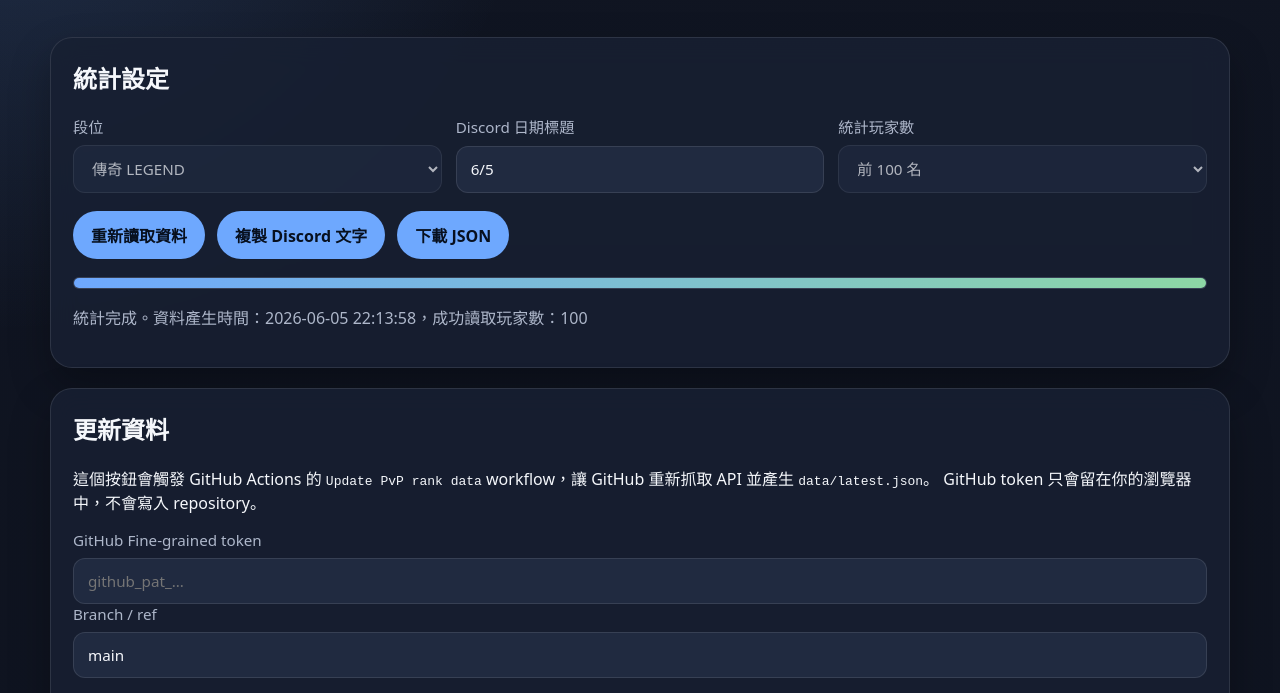
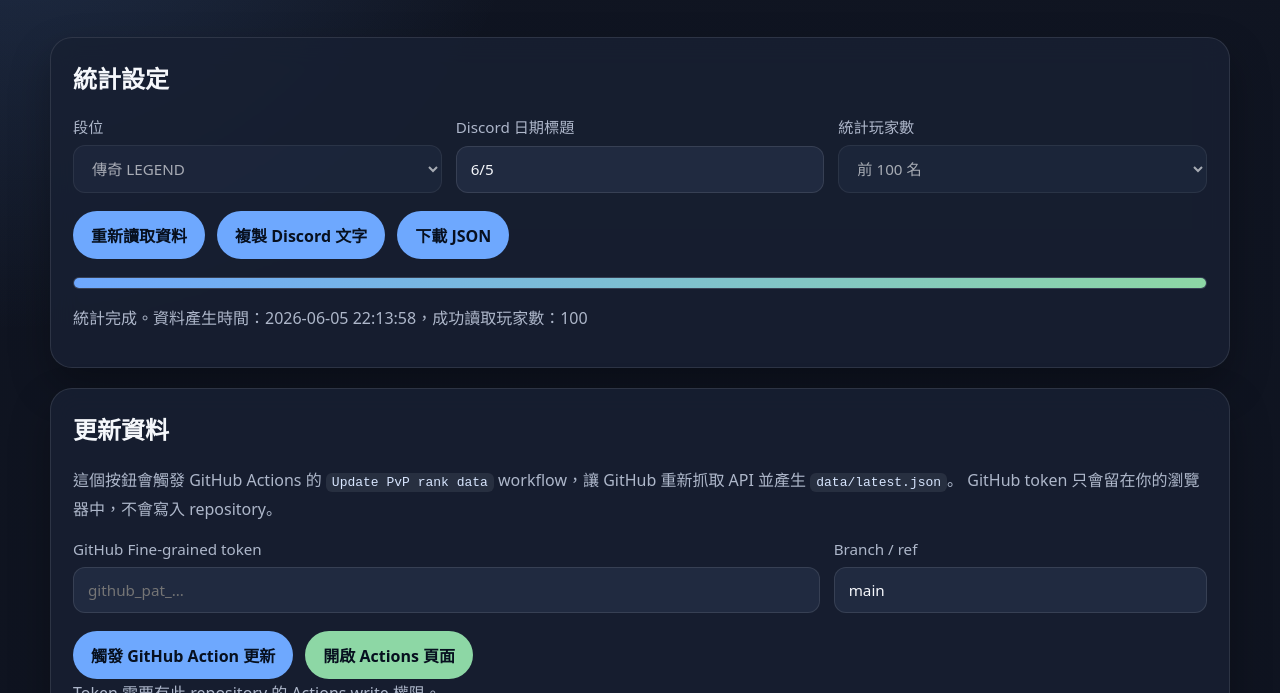
Before and after one commit to mti0224/LRpvprank, a plain HTML site: page index.html in a window 1280 px wide. Shown: the part 211-904 px from the top of the page. Drawn offline with Linux system fonts and the light colour scheme.

Commit message:
Style workflow trigger panel

```diff
--- a/assets/style.css
+++ b/assets/style.css
@@ -50,13 +50,29 @@ h1 {
 
 .subtitle,
 #statusText,
-.site-footer {
+.site-footer,
+.hint {
   color: var(--muted);
 }
 
+.subtitle,
+.hint {
+  line-height: 1.75;
+}
+
 .subtitle {
-  line-height: 1.75;
   max-width: 760px;
+}
+
+.hint {
+  margin-top: 0;
+}
+
+code {
+  color: #d8e6ff;
+  background: rgba(255, 255, 255, 0.08);
+  border-radius: 6px;
+  padding: 2px 6px;
 }
 
 .page {
@@ -78,10 +94,15 @@ h1 {
   margin-top: 0;
 }
 
-.form-grid {
+.form-grid,
+.token-grid {
   display: grid;
   grid-template-columns: repeat(3, minmax(0, 1fr));
   gap: 14px;
+}
+
+.token-grid {
+  grid-template-columns: 2fr 1fr;
 }
 
 label {
@@ -94,7 +115,8 @@ label {
 select,
 input,
 textarea,
-button {
+button,
+.button-link {
   font: inherit;
 }
 
@@ -116,6 +138,11 @@ textarea:focus {
   border-color: var(--accent);
 }
 
+select:disabled,
+input:disabled {
+  opacity: 0.65;
+}
+
 .button-row {
   display: flex;
   flex-wrap: wrap;
@@ -123,7 +150,8 @@ textarea:focus {
   margin-top: 18px;
 }
 
-button {
+button,
+.button-link {
   border: 0;
   border-radius: 999px;
   padding: 12px 18px;
@@ -131,6 +159,13 @@ button {
   color: #07101f;
   font-weight: 800;
   cursor: pointer;
+  text-decoration: none;
+  display: inline-flex;
+  align-items: center;
+}
+
+.button-link {
+  background: var(--accent-2);
 }
 
 button:disabled {
@@ -200,6 +235,7 @@ textarea {
 
 @media (max-width: 820px) {
   .form-grid,
+  .token-grid,
   .result-grid {
     grid-template-columns: 1fr;
   }
```
